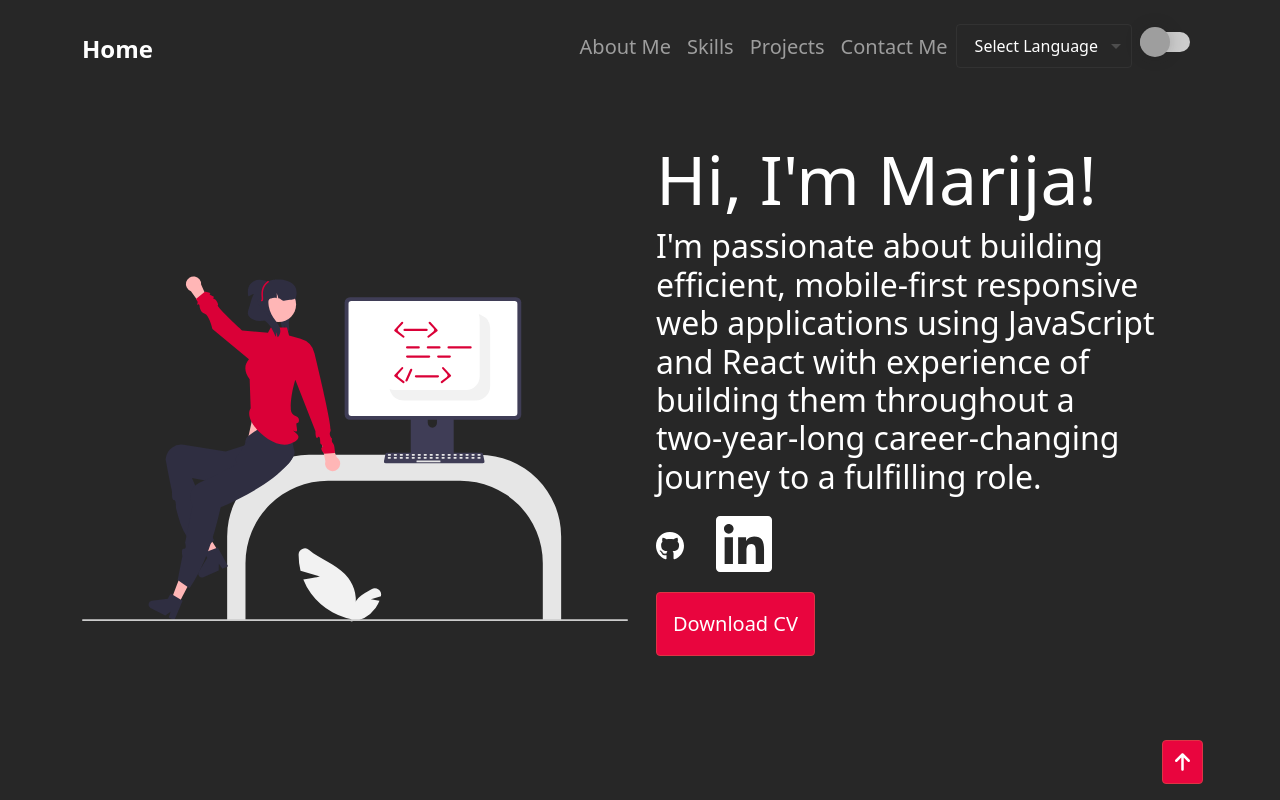
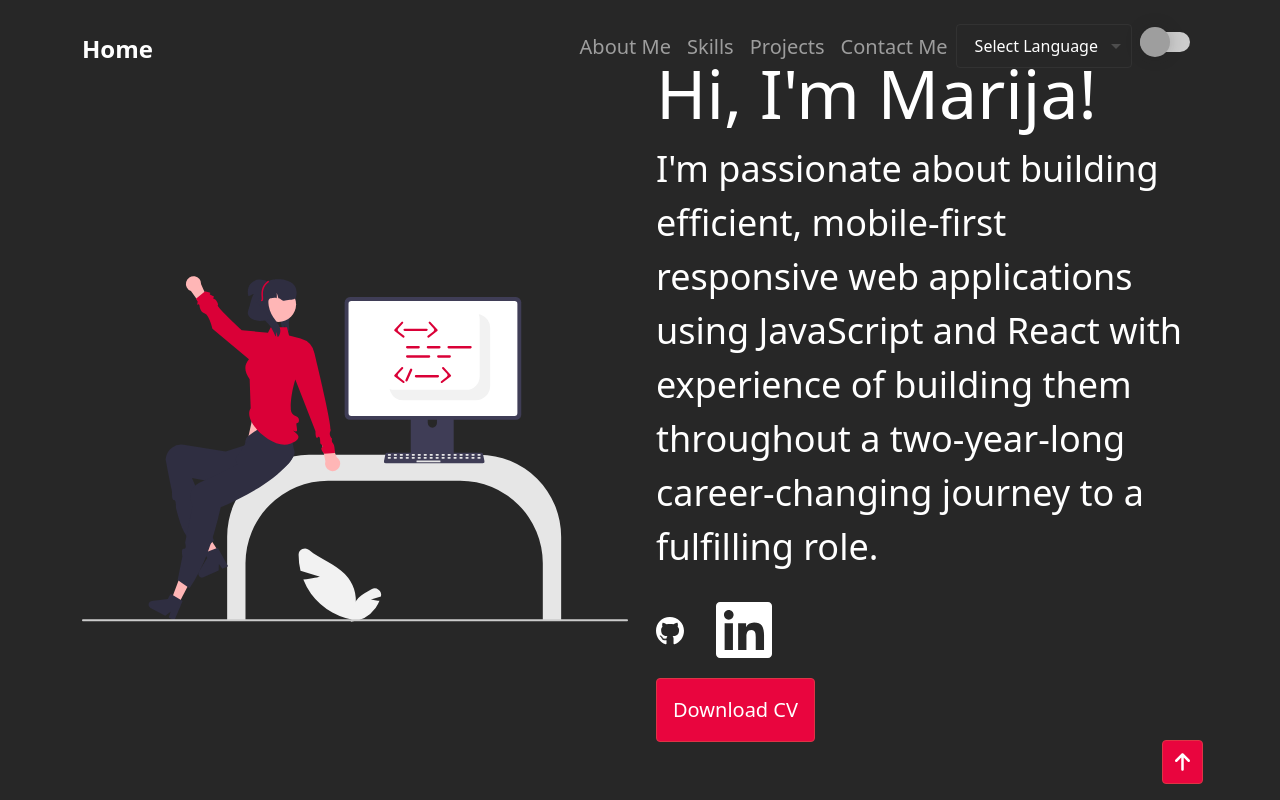
Before and after one commit to marijahavaic/Portfolio-web, a React (Create React App) app: page / in a window 1280 px wide. Shown: the top 800 px of the page. Built offline with nearby package versions, Linux system fonts and the light colour scheme; grey boxes are pictures that could not be loaded.

Commit message:
Fix h seq-descending order issues

```diff
--- a/src/Components/AboutMe.js
+++ b/src/Components/AboutMe.js
@@ -40,7 +40,7 @@ const AboutMe = ({ t }) => {
                     <Col className="align-self-center px-3" xs="auto">
                         <h1>{t("aboutme")} Marija!</h1>
 
-                        <h3>{t("aboutmetext")}</h3>
+                        <p>{t("aboutmetext")}</p>
                         <Container
                             className="px-0 py-2
                         d-flex flex-column justify-content-md-start align-items-md-start justify-content-center align-items-center"
--- a/src/Components/Footer.js
+++ b/src/Components/Footer.js
@@ -7,7 +7,7 @@ const Footer = ({ t }) => {
     return (
         <div className="Footer">
             <Container className="p-3 d-flex text-align-center w-100 justify-content-center align-items-center pb-5">
-                <h6>{t("madeBy")}</h6>
+                <p>{t("madeBy")}</p>
             </Container>
         </div>
     );
--- a/src/Components/ProjectContainer.js
+++ b/src/Components/ProjectContainer.js
@@ -51,9 +51,9 @@ const ProjectContainer = ({
                 </Col>
                 <Col xs={12} md={5}>
                     <Container className="py-xs-4 py-md-0 m-0">
-                        <h3 className="px-3" style={{ fontWeight: "500" }}>
+                        <h2 className="px-3" style={{ fontWeight: "500" }}>
                             {title}
-                        </h3>
+                        </h2>
                         <p className="px-3 ">{text}</p>
                         <div className="px-3" style={{ height: "5.5rem" }}>
                             {badges.map((badge, i) => (
--- a/src/Components/Skills.js
+++ b/src/Components/Skills.js
@@ -26,7 +26,7 @@ const Skills = ({ t }) => {
                         md={{ order: "first" }}
                     >
                         <Container>
-                            <h2 className="pb-3 mb-3">Front-End</h2>
+                            <h2 className="pb-3 mb-3 red">Front-End</h2>
                             <Row xs={1} md={3} lg={4}>
                                 {web_skills.map((skill, i) => (
                                     <Col key={i} className="skills_icon m-2">
@@ -57,7 +57,7 @@ const Skills = ({ t }) => {
                         />
                     </Col>
                 </Row>
-                <Row xs={1} md={2} className=" align-items-center ">
+                <Row xs={1} md={2} className="align-items-center ">
                     <Col className="justify-content-center align-self-center">
                         <Image
                             variant="center"
@@ -70,7 +70,7 @@ const Skills = ({ t }) => {
                     </Col>
                     <Col className="align-self-center">
                         <Container>
-                            <h2 className="mb-4">{t("designSkills")}</h2>
+                            <h2 className="mb-4 red">{t("designSkills")}</h2>
                             <Row xs={1} md={3} lg={4}>
                                 {design_skills.map((skill, i) => (
                                     <Col key={i} className="skills_icon m-2">
--- a/src/projectsDetails.js
+++ b/src/projectsDetails.js
@@ -6,7 +6,6 @@ import notestodos from "./Photos/notestodos.png";
 import form from "./Photos/form.png";
 import portfolio from "./Photos/portfolio.png";
 import { nanoid } from "nanoid";
-import FormLabel from "react-bootstrap/esm/FormLabel";
 
 export const projects = [
     {
--- a/src/sass/App.scss
+++ b/src/sass/App.scss
@@ -50,6 +50,15 @@ $breakpoint-mobile: 480px;
   }
 }
 
+.App {
+  .AboutMe {
+    p {
+      font-size: 2.25rem;
+      font-weight: 300;
+    }
+  }
+}
+
 
 @media (max-width: $breakpoint-mobile) {
   .App {
@@ -98,7 +107,7 @@ $breakpoint-mobile: 480px;
 .Dark-mode {
     background-color: $dark-color;
     color: $light-color;
-    h2 {
+    .red {
        color: $third-color;
     }
     a {
```
